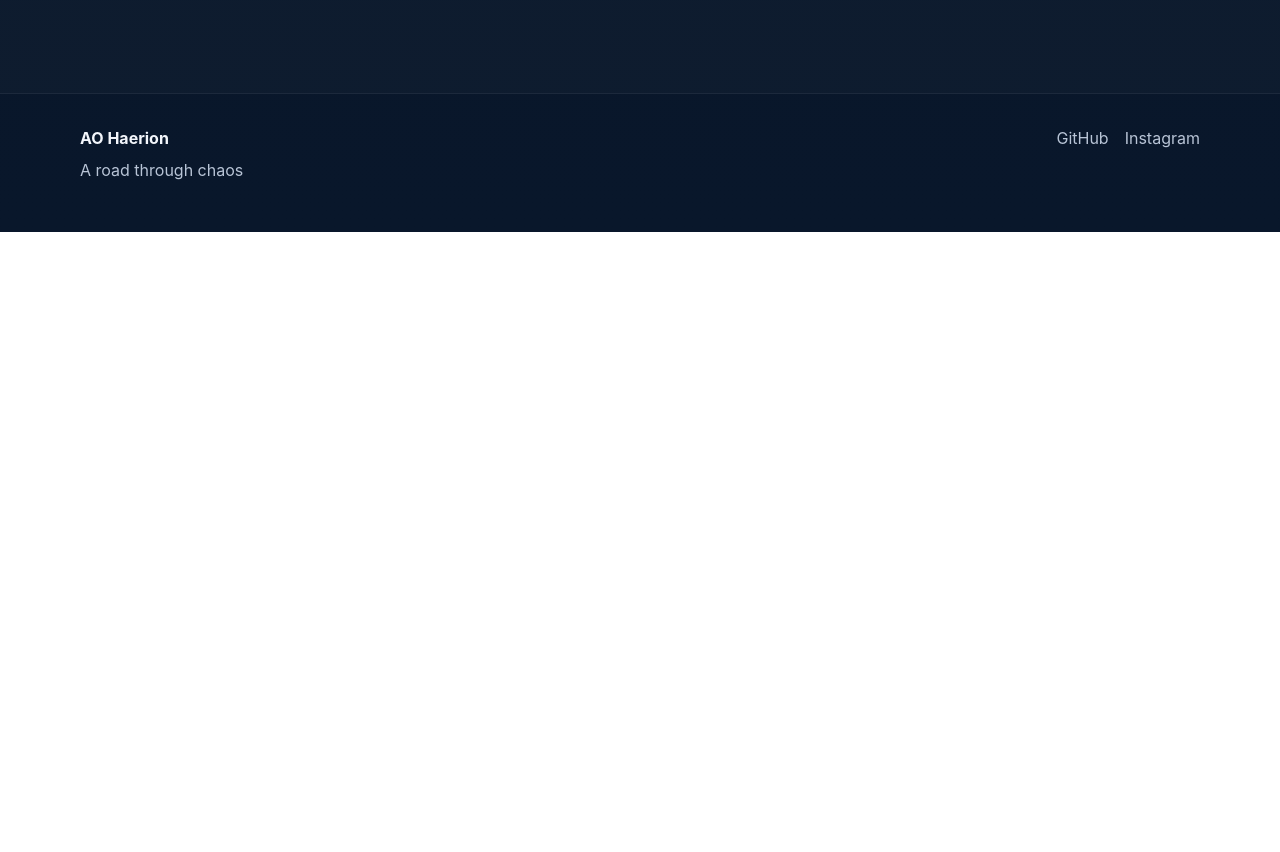
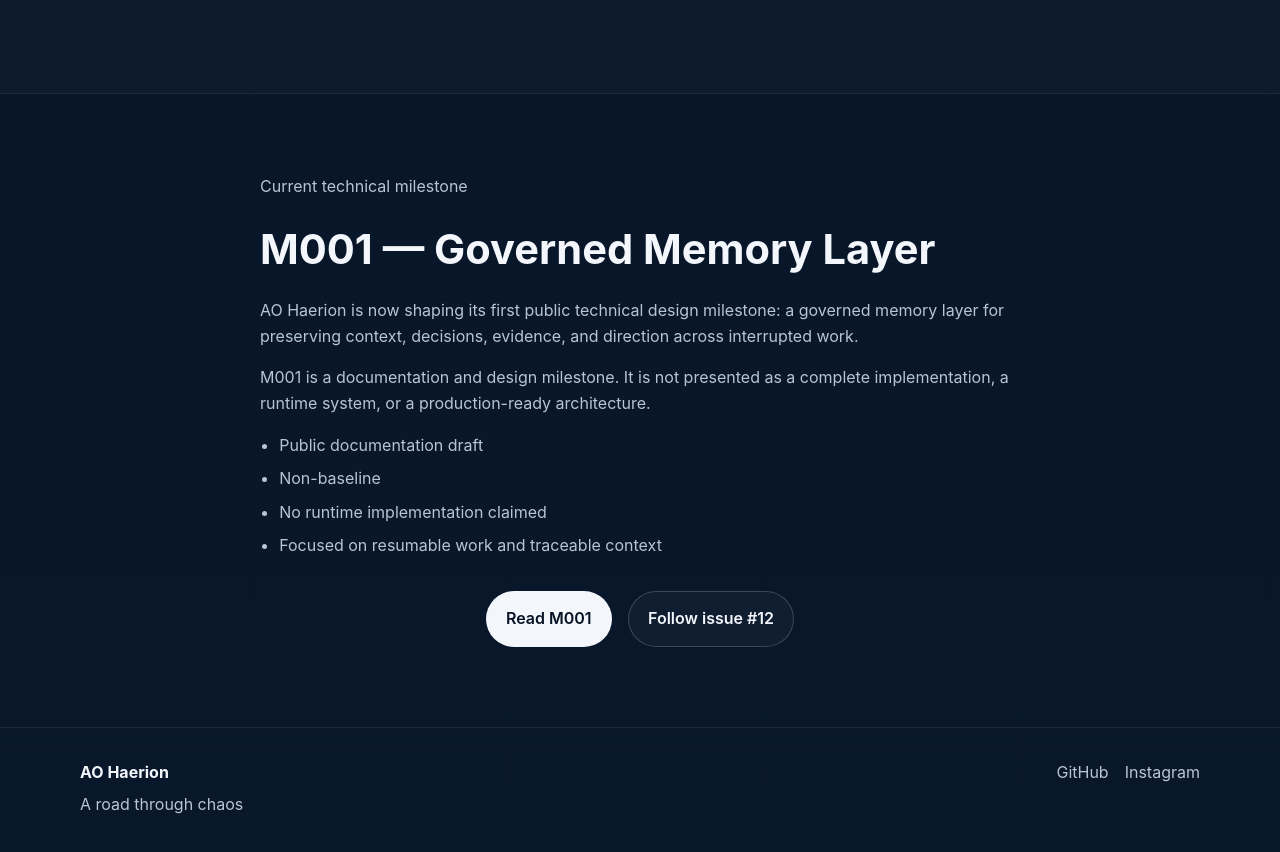
Before and after one commit to aohaerion/aohaerion.github.io, a plain HTML site: page index.html in a window 1280 px wide. Shown: the part 2554-3406 px from the top of the page. Before the commit the page ends 2786 px from the top, so only its background shows below. Drawn offline with Linux system fonts and the light colour scheme.

Commit message:
Update index.html
Add M001 technical milestone section to homepage

```diff
--- a/index.html
+++ b/index.html
@@ -117,6 +117,51 @@
         </ul>
       </div>
     </section>
+
+    <section class="section">
+      <div class="container narrow">
+        <p class="section-kicker">Current technical milestone</p>
+        <h2>M001 — Governed Memory Layer</h2>
+
+        <p>
+          AO Haerion is now shaping its first public technical design milestone:
+          a governed memory layer for preserving context, decisions, evidence, and direction
+          across interrupted work.
+        </p>
+
+        <p>
+          M001 is a documentation and design milestone. It is not presented as a complete
+          implementation, a runtime system, or a production-ready architecture.
+        </p>
+
+        <ul class="status-list">
+          <li>Public documentation draft</li>
+          <li>Non-baseline</li>
+          <li>No runtime implementation claimed</li>
+          <li>Focused on resumable work and traceable context</li>
+        </ul>
+
+        <div class="hero-actions">
+          <a
+            class="btn btn-primary"
+            href="https://github.com/aohaerion/ao-haerion/blob/main/docs/m001-governed-memory-layer.md"
+            target="_blank"
+            rel="noopener noreferrer"
+          >
+            Read M001
+          </a>
+
+          <a
+            class="btn btn-secondary"
+            href="https://github.com/aohaerion/ao-haerion/issues/12"
+            target="_blank"
+            rel="noopener noreferrer"
+          >
+            Follow issue #12
+          </a>
+        </div>
+      </div>
+    </section>
   </main>
 
   <footer class="footer">
```
